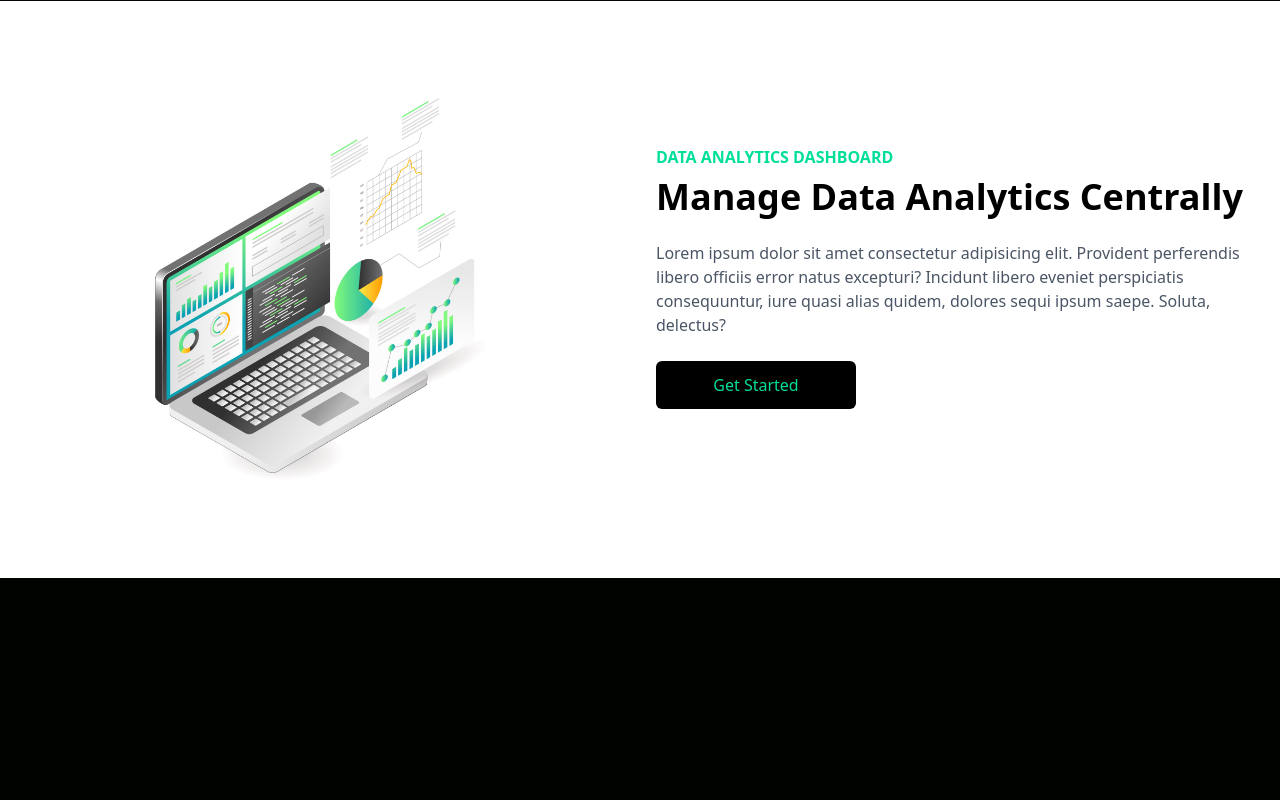
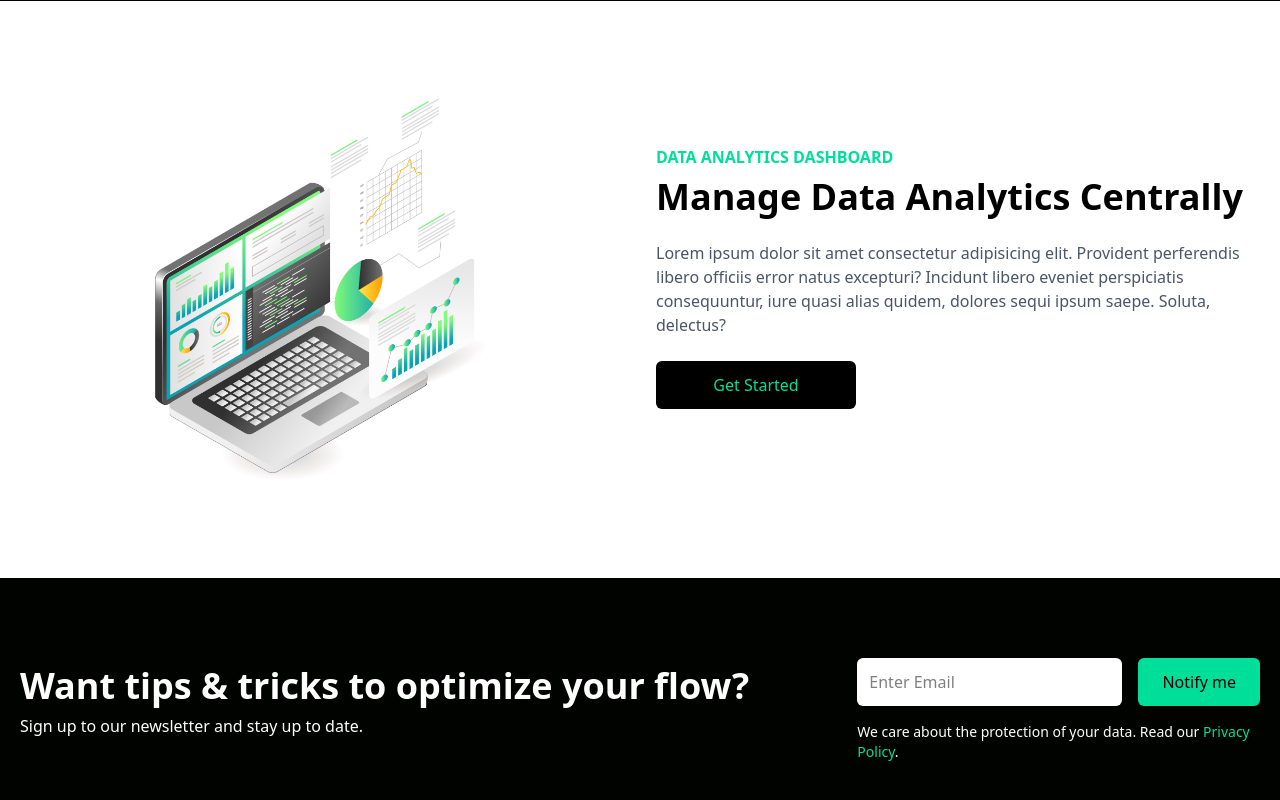
Before and after one commit to SanderRave/discovery, a React (Vite) app: page / in a window 1280 px wide. Shown: the part 799-1599 px from the top of the page. Before the commit the page ends 1377 px from the top, so only its background shows below. Built offline with nearby package versions, Linux system fonts and the light colour scheme.

Commit message:
Newsletter

```diff
--- a/src/App.jsx
+++ b/src/App.jsx
@@ -1,6 +1,7 @@
 import Navbar from "./components/Navbar";
 import Hero from "./components/Hero";
 import Analytics from "./components/Analytics";
+import Newsletter from "./components/Newsletter";
 
 function App() {
   return (
@@ -8,6 +9,7 @@ function App() {
       <Navbar />
       <Hero />
       <Analytics />
+      <Newsletter />
     </div>
   );
 }
--- /dev/null
+++ b/src/components/Newsletter.jsx
@@ -0,0 +1,38 @@
+const Newsletter = () => {
+  return (
+    <div className="w-full py-16 text-white px-4">
+      <div className="max-w-[1240px] mx-auto grid lg:grid-cols-3 gap-4">
+        {/* Text Section */}
+        <div className="lg:col-span-2 my-4">
+          <h1 className="md:text-4xl sm:text-3xl text-2xl font-bold py-2">
+            Want tips & tricks to optimize your flow?
+          </h1>
+          <p>Sign up to our newsletter and stay up to date.</p>
+        </div>
+
+        {/* Form Section */}
+        <div className="my-4">
+          <form className="flex flex-col sm:flex-row items-center w-full">
+            <input
+              className="p-3 w-full sm:w-auto flex-1 rounded-md bg-white text-black outline-none"
+              type="email"
+              placeholder="Enter Email"
+            />
+            <button className="bg-[#00df9a] w-[200px] sm:w-auto rounded-md font-medium px-6 py-3 text-black mt-4 sm:mt-0 sm:ml-4">
+              Notify me
+            </button>
+          </form>
+          <p className="mt-4 text-sm">
+            We care about the protection of your data. Read our{" "}
+            <span className="text-[#00df9a] cursor-pointer hover:underline">
+              Privacy Policy
+            </span>
+            .
+          </p>
+        </div>
+      </div>
+    </div>
+  );
+};
+
+export default Newsletter;
```
Also changed, not shown: 1 other file (tests, documents, lock files or other folders).
